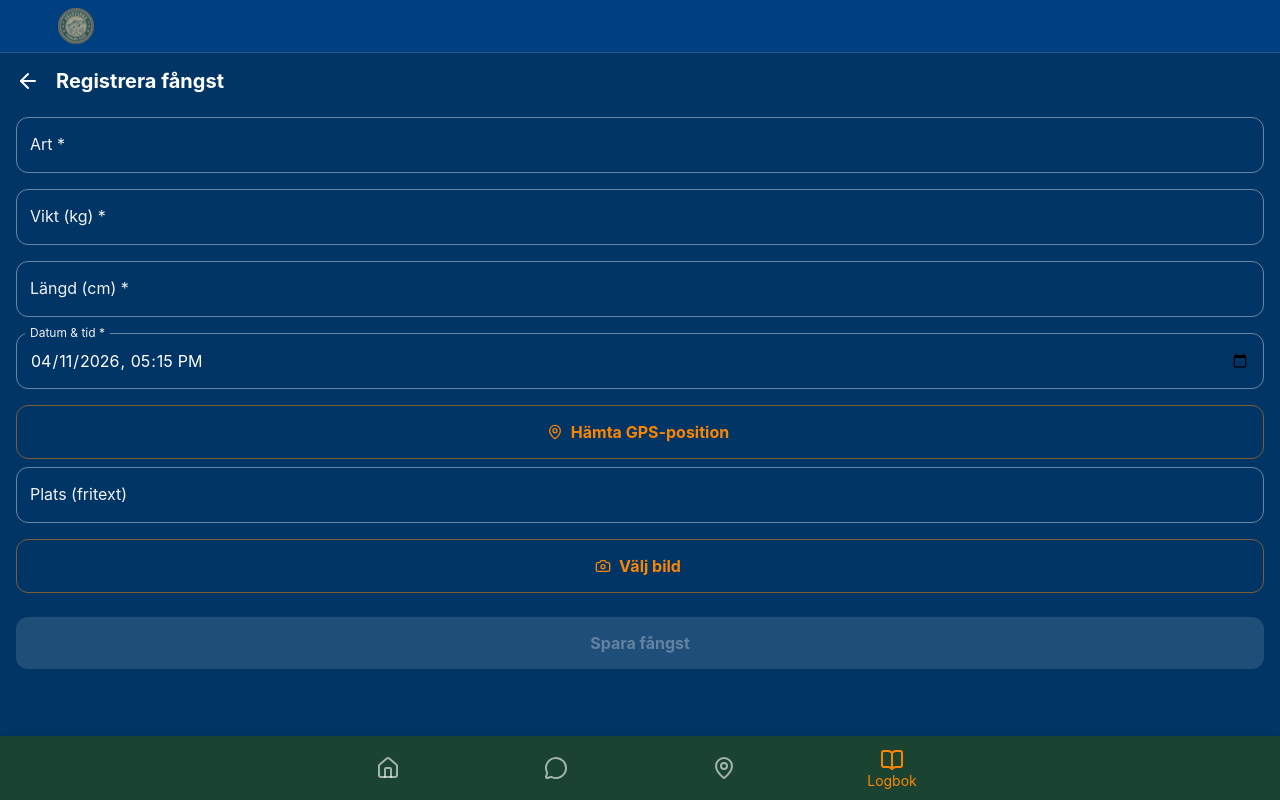
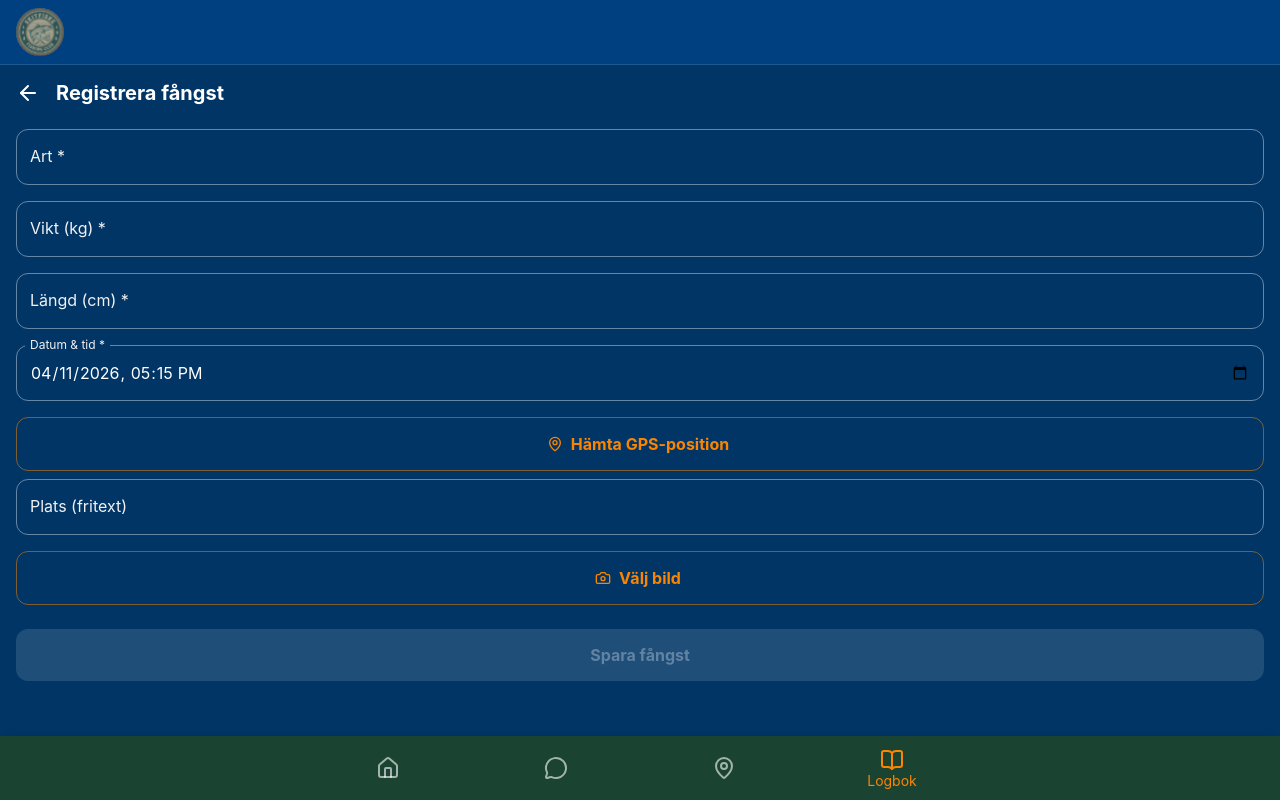
Before and after one commit to Albingardelov/skitfiske, a Next.js app: page /logbok/ny in a window 1280 px wide. Built offline with nearby package versions, Linux system fonts and the light colour scheme.

Commit message:
fix: increase logo size in app header to 48px

```diff
--- a/app/(app)/layout.tsx
+++ b/app/(app)/layout.tsx
@@ -16,7 +16,7 @@ export default function AppLayout({ children }: { children: React.ReactNode }) {
           borderColor: 'divider',
         }}
       >
-        <Image src="/logo.svg" alt="Skitfiske" width={120} height={36} />
+        <Image src="/logo.svg" alt="Skitfiske" width={48} height={48} />
       </Box>
       {children}
       <BottomNav />
```
